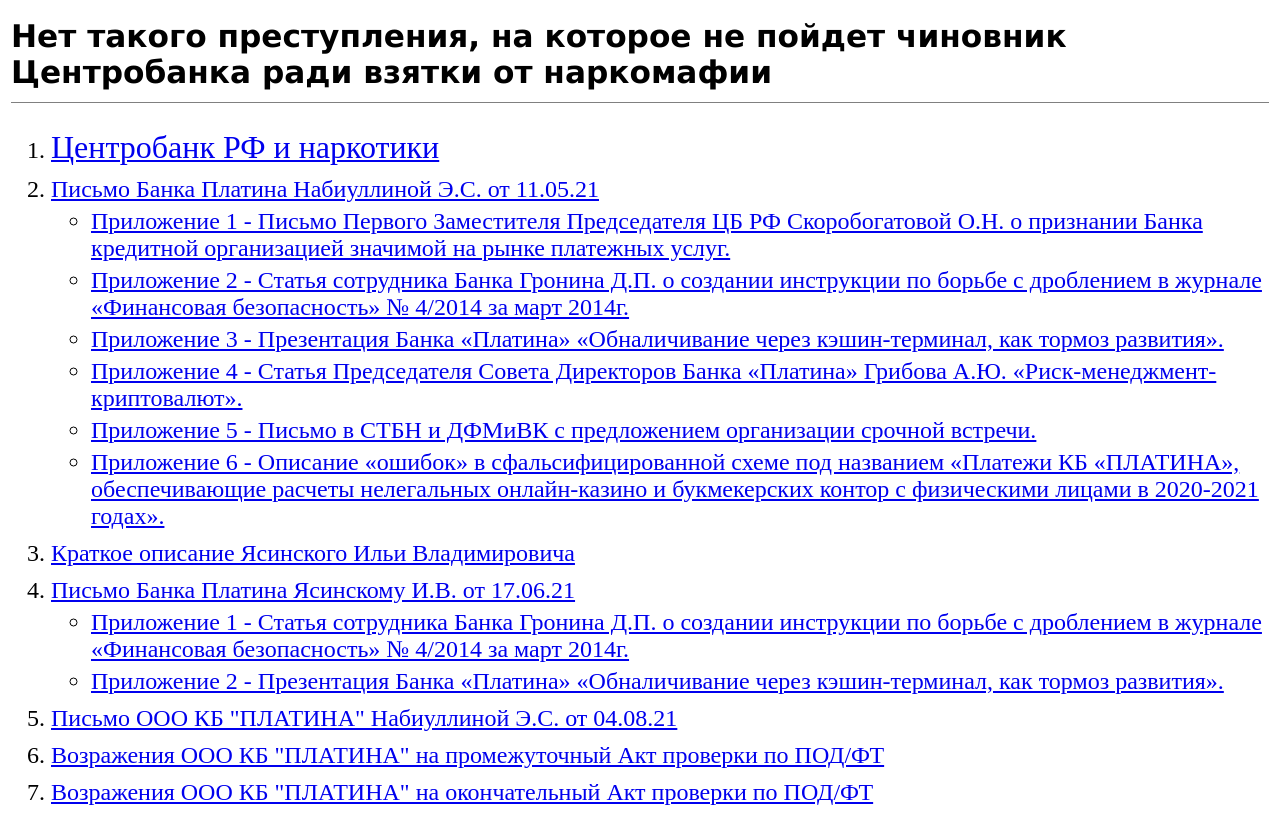
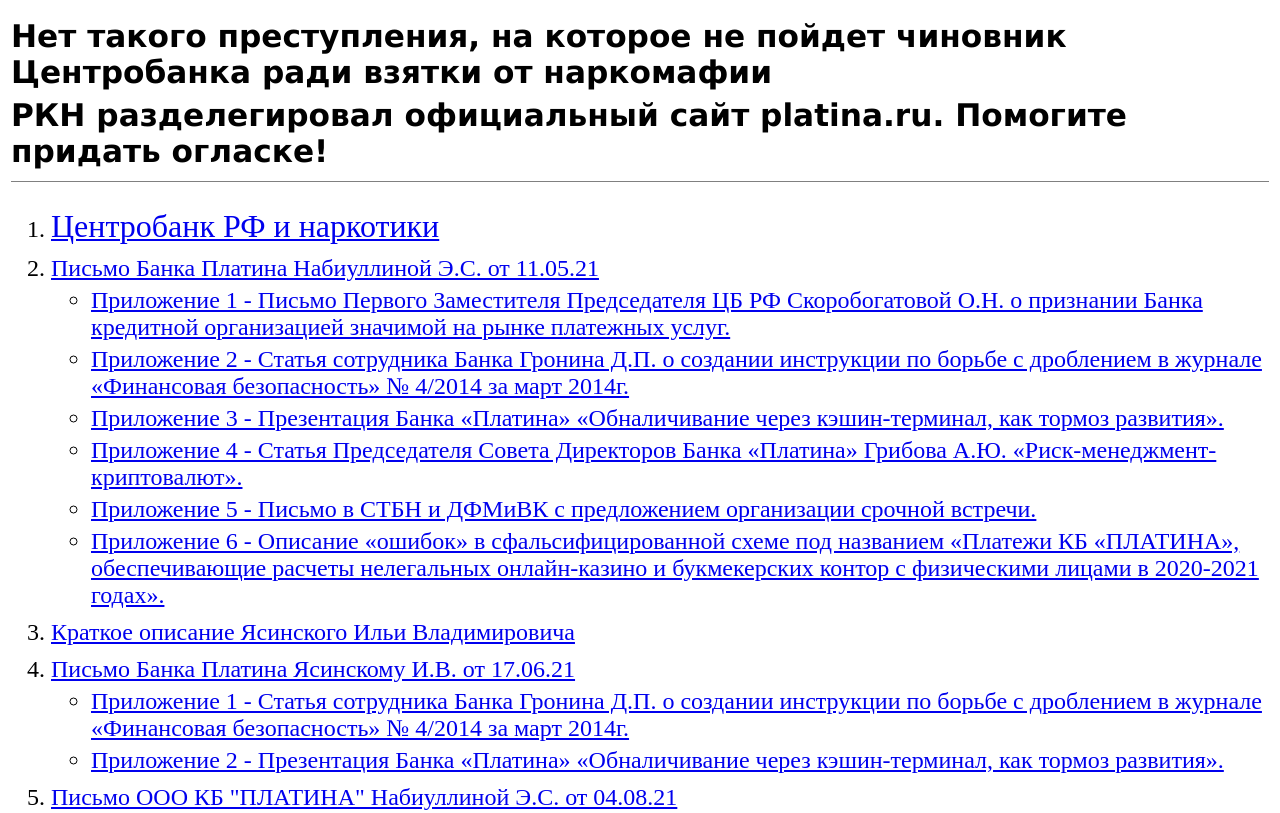
Before and after one commit to blackmanin2021/platina, a plain HTML site: page index.html in a window 1280 px wide. Shown: the top 813 px of the page. Drawn offline with Linux system fonts and the light colour scheme.

Commit message:
Update index.html

```diff
--- a/index.html
+++ b/index.html
@@ -10,6 +10,7 @@
 <tr>
 <td>
 <h2>Нет такого преступления, на которое не пойдет чиновник Центробанка ради взятки от наркомафии</h2>
+    <h2>РКН разделегировал официальный сайт platina.ru. Помогите придать огласке!</h2>
 <hr noshade size=1>
 </td>
 </tr>
```
